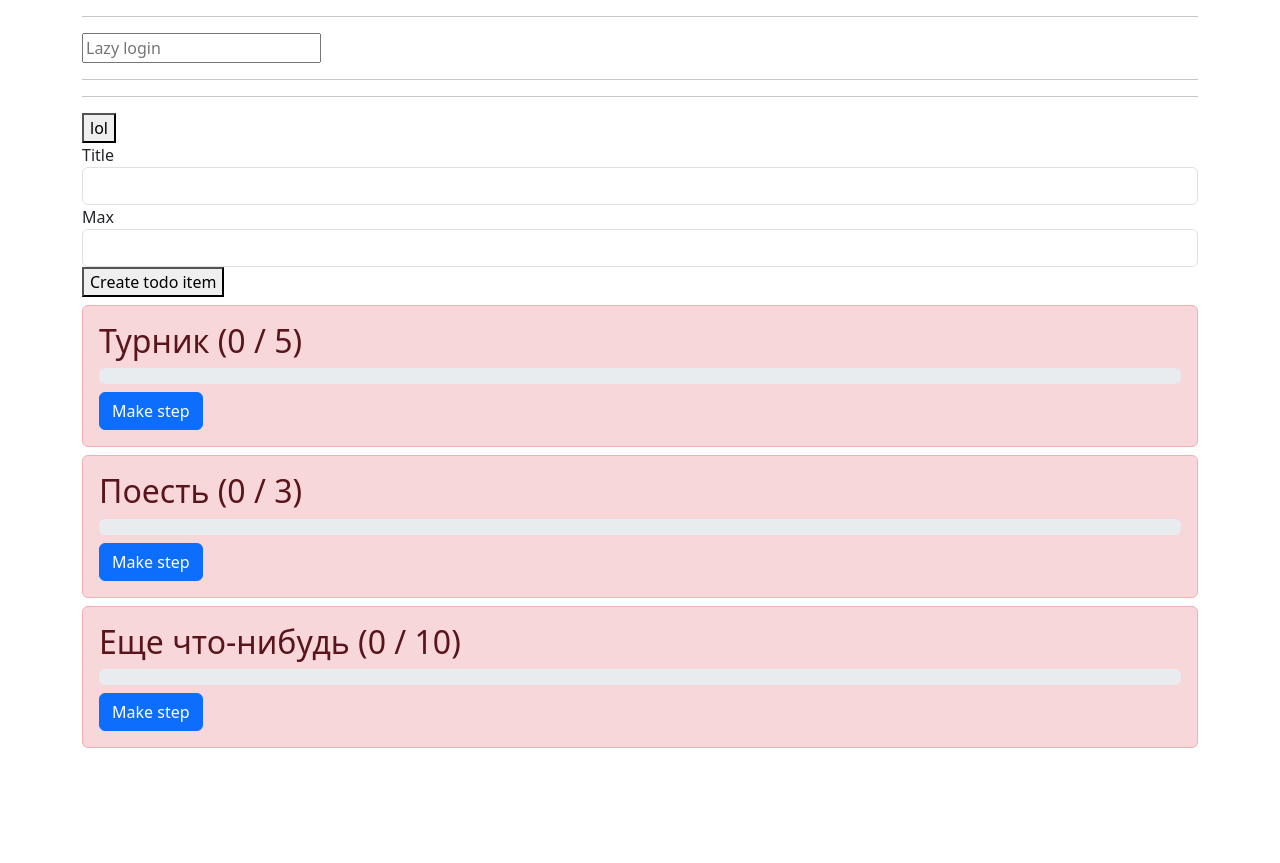
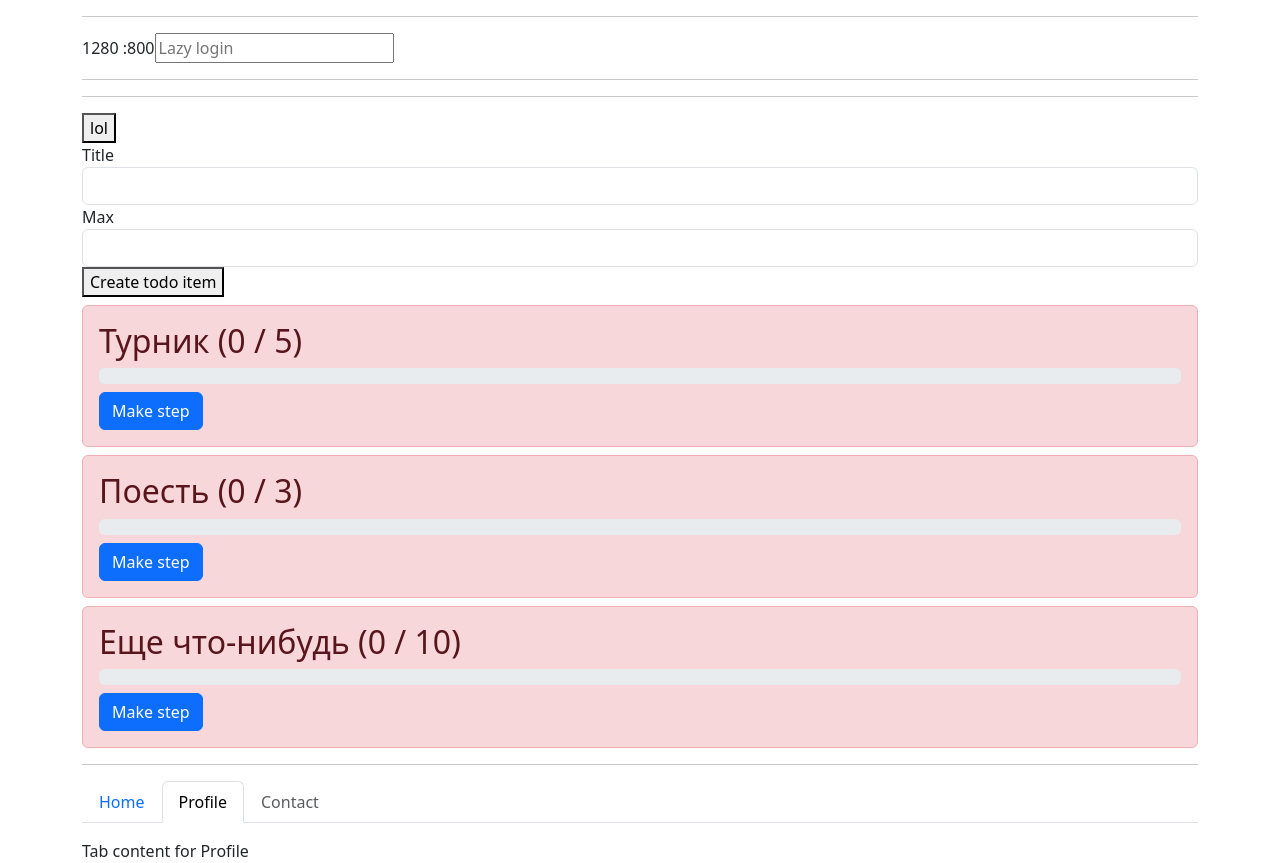
Before and after one commit to Alexey197/React_2023_HT1, a React (Vite) app: page / in a window 1280 px wide. Before the commit the page ends 800 px from the top, so only its background shows below. Built offline with nearby package versions, Linux system fonts and the light colour scheme.

Commit message:
add some from lesson 3

```diff
--- a/package.json
+++ b/package.json
@@ -13,6 +13,7 @@
     "bootstrap": "^5.3.2",
     "prop-types": "^15.8.1",
     "react": "^18.2.0",
+    "react-bootstrap": "^2.9.1",
     "react-dom": "^18.2.0"
   },
   "devDependencies": {
--- a/src/App.jsx
+++ b/src/App.jsx
@@ -2,6 +2,9 @@
 import TodoItem  from './components/TodoItem'
 import AppTodoForm from './components/TodoForm.jsx'
 import LazyInput from './components/LazyInput.jsx'
+import Tab from 'react-bootstrap/Tab';
+import Tabs from 'react-bootstrap/Tabs';
+import useWindowSize from './hooks/useWindowSize.jsx'
 
 function App() {
  const [ items, setItems ] = useState([
@@ -11,6 +14,9 @@
  ])
 
   const [ login, setLogin ] = useState('')
+
+  let { width, height } = useWindowSize()
+  console.log(width, height);
 
   function randomId() {
    return Math.random() + ':' + Date.now()
@@ -52,6 +58,22 @@
     <button onClick={() => setLogin('admin')}>lol</button>
     <AppTodoForm created={createItem}/>
     {itemsElems}
+    <hr />
+    <Tabs
+      defaultActiveKey="profile"
+      id="uncontrolled-tab-example"
+      className="mb-3"
+    >
+      <Tab eventKey="home" title="Home">
+        Tab content for Home
+      </Tab>
+      <Tab eventKey="profile" title="Profile">
+        Tab content for Profile
+      </Tab>
+      <Tab eventKey="contact" title="Contact" disabled>
+        Tab content for Contact
+      </Tab>
+    </Tabs>
   </div>
 }
 
--- a/src/components/LazyInput.jsx
+++ b/src/components/LazyInput.jsx
@@ -1,5 +1,6 @@
 import PropTypes from 'prop-types'
 import {useEffect, useState, useRef} from 'react'
+import useWindowSize from '../hooks/useWindowSize'
 
 LazyInput.propTypes = {
   onChange: PropTypes.func.isRequired,
@@ -10,6 +11,8 @@
 function LazyInput({ value, onChange, ...otherProps }) {
   let [ innerValue, setInnerValue] = useState(value)
   let elem = useRef()
+
+  let windowSize = useWindowSize()
 
   useEffect(() => {
     setInnerValue(value)
@@ -34,7 +37,10 @@
     }
   }
 
-  return <input
+  return <div>
+    {windowSize.width} :
+    {windowSize.height}
+    <input
     ref={elem}
     value={innerValue}
     onChange={e => setInnerValue(e.target.value)}
@@ -42,6 +48,7 @@
     onKeyUp={checkKey}
     {...otherProps}
   />
+  </div>
 }
 
 export default LazyInput
--- /dev/null
+++ b/src/hooks/useWindowSize.jsx
@@ -0,0 +1,24 @@
+import { useState, useEffect } from "react"
+
+function getSizes() {
+  return {
+    width: window.innerWidth,
+    height: window.innerHeight
+  }
+}
+
+export default function useWindowSize() {
+  let  [sizes, setSizes ] = useState(getSizes())
+
+  function applySizes() {
+    setSizes(getSizes())
+  }
+
+  useEffect(() => {
+    window.addEventListener('resize', applySizes)
+
+    return () => window.removeEventListener('resize', applySizes)
+  }, [])
+
+  return sizes
+}
```
Also changed, not shown: 1 other file (tests, documents, lock files or other folders).
